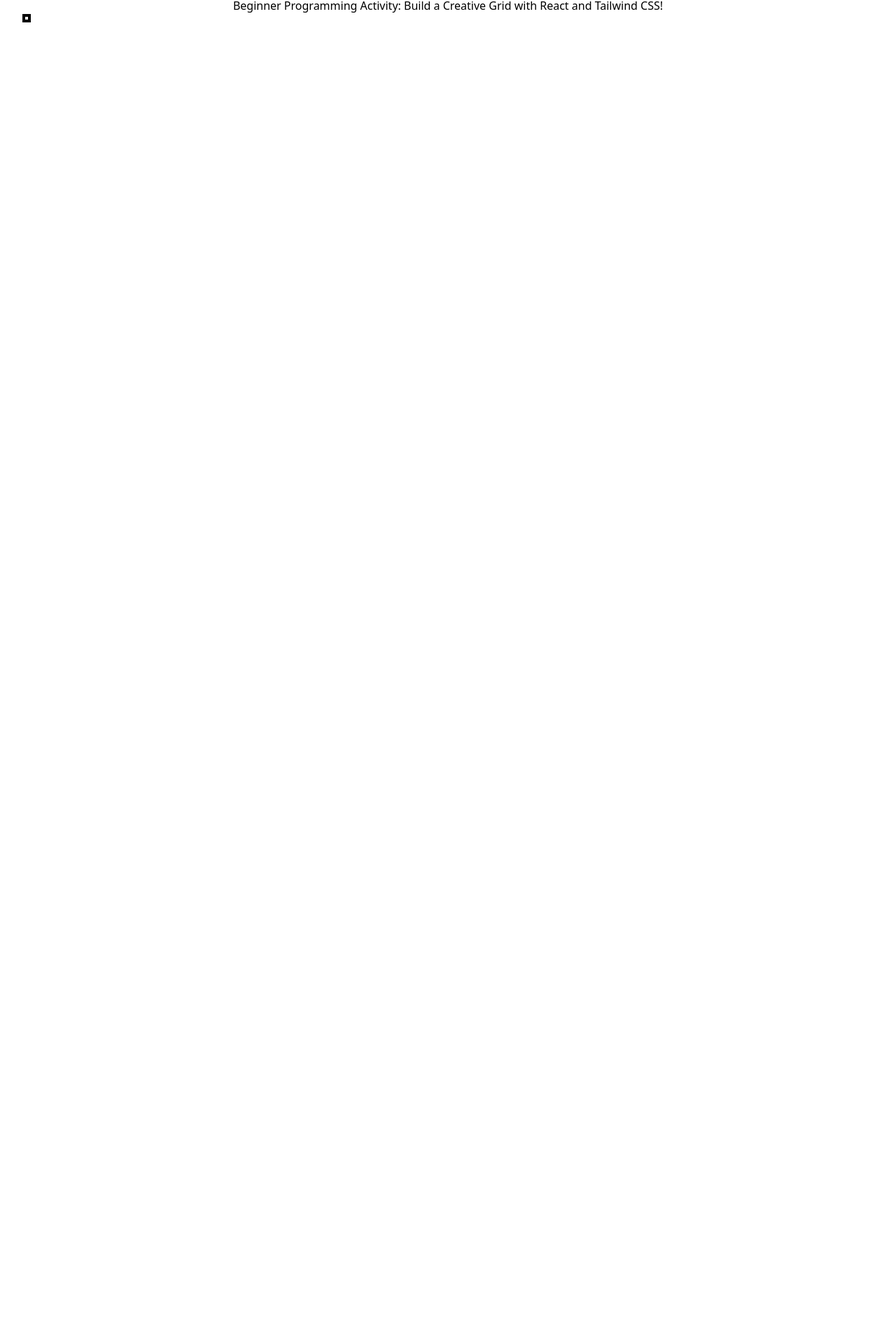
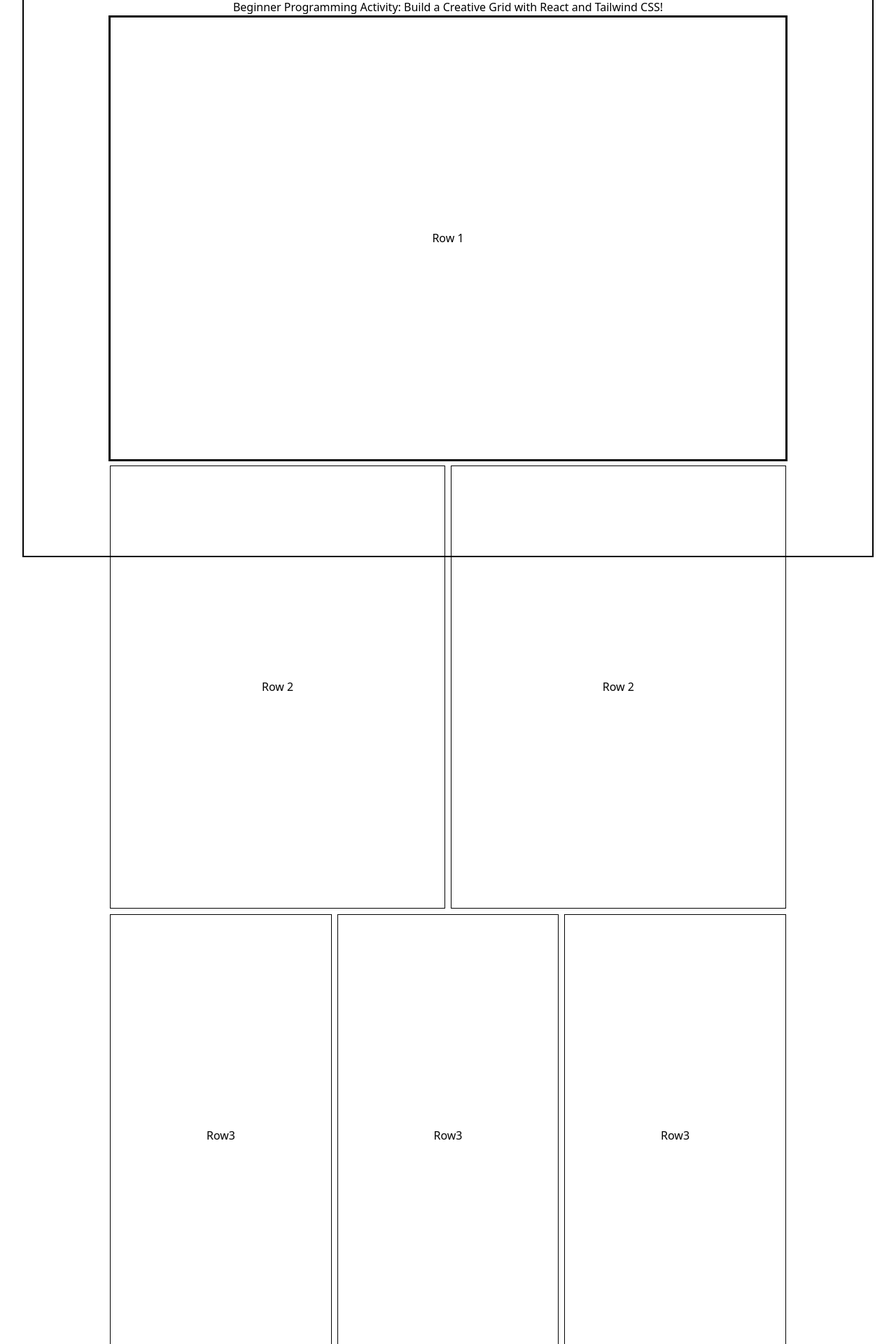
Before and after one commit to elRapha04/Calculator, a React (Vite) app in the folder Web Development/Practice/React/div-lesson/: page / in a window 1280 px wide. Shown: the part 36-1956 px from the top of the page at 70% size. Before the commit the page ends 800 px from the top, so only its background shows below. Built offline with nearby package versions, Linux system fonts and the light colour scheme.

Commit message:
structured but overflowing

```diff
--- a/Web Development/Practice/React/div-lesson/src/App.tsx
+++ b/Web Development/Practice/React/div-lesson/src/App.tsx
@@ -3,21 +3,41 @@ import "./App.css";
 function App() {
   return (
     <>
+      <div className="border-black border-2 h-screen flex flex-col items-center">
         <h1 className="">
           Beginner Programming Activity: Build a Creative Grid with React and
           Tailwind CSS!
         </h1>
-      <div id="grid-container" className="size-3 border-4 border-black">
-        <div className="group-div">
-          <div className="inDIV"></div>
+
+        <div id="grid-container" className="size-4/5 border-2 border-black space-y-2">
+          <div id="group-div" className="flex flex-row size-full">
+            <div id="inDiv" className="w-full border border-black flex justify-center items-center">
+              Row 1
             </div>
-        <div className="group-div">
-          <div className="inDIV"></div>
           </div>
-        <div className="group-div">
-          <div className="inDIV"></div>
+
+          <div id="group-div" className="flex flex-row size-full space-x-2">
+            <div id="inDiv" className="w-full border border-black flex justify-center items-center">
+              Row 2
             </div>
-      </div>{" "}
+            <div id="inDiv" className="w-full border border-black flex justify-center items-center">
+              Row 2
+            </div>
+          </div>
+
+          <div id="group-div" className="flex flex-row size-full space-x-2">
+            <div id="inDiv" className="w-full border border-black flex justify-center items-center">
+              Row3
+            </div>
+            <div id="inDiv" className="w-full border border-black flex justify-center items-center">
+              Row3
+            </div>
+            <div id="inDiv" className="w-full border border-black flex justify-center items-center">
+              Row3
+            </div>
+          </div>
+        </div>
+      </div>
     </>
   );
 }
```
Lines whose indentation alone changed are shown as unchanged.
